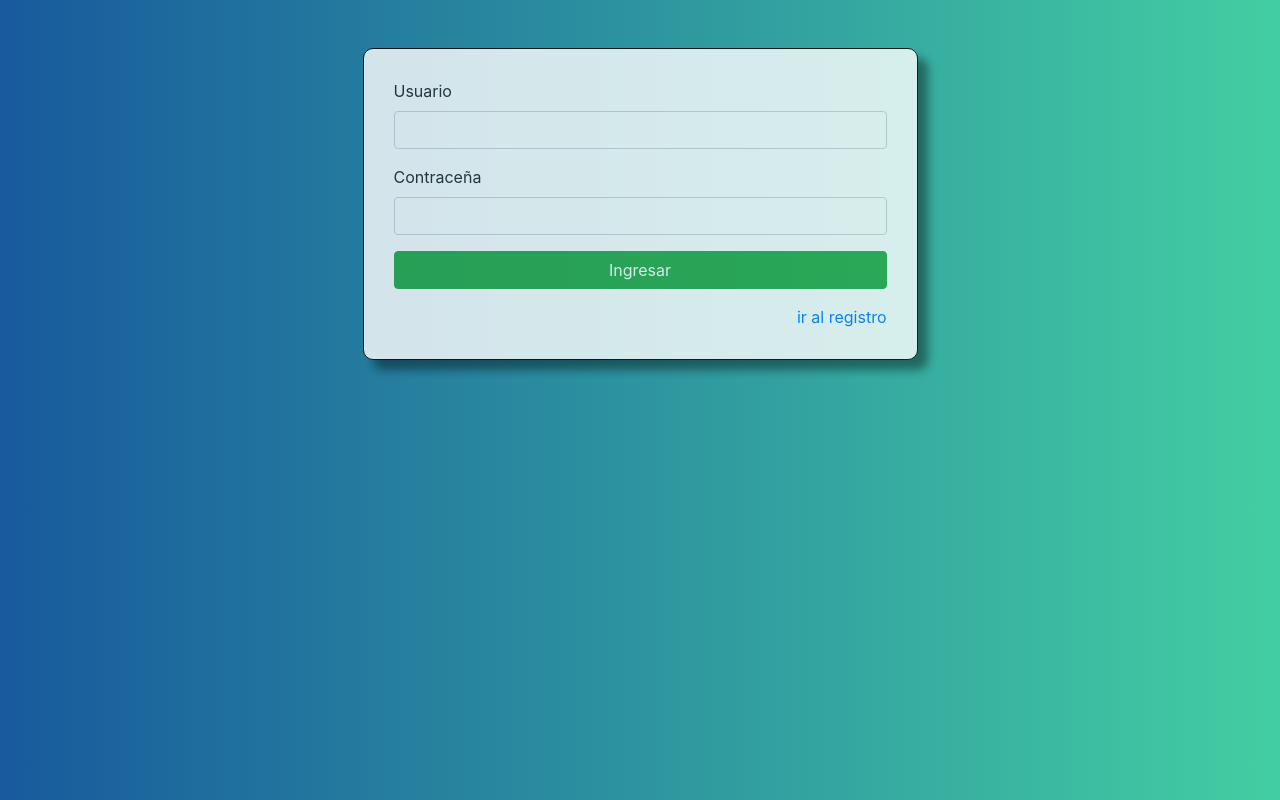
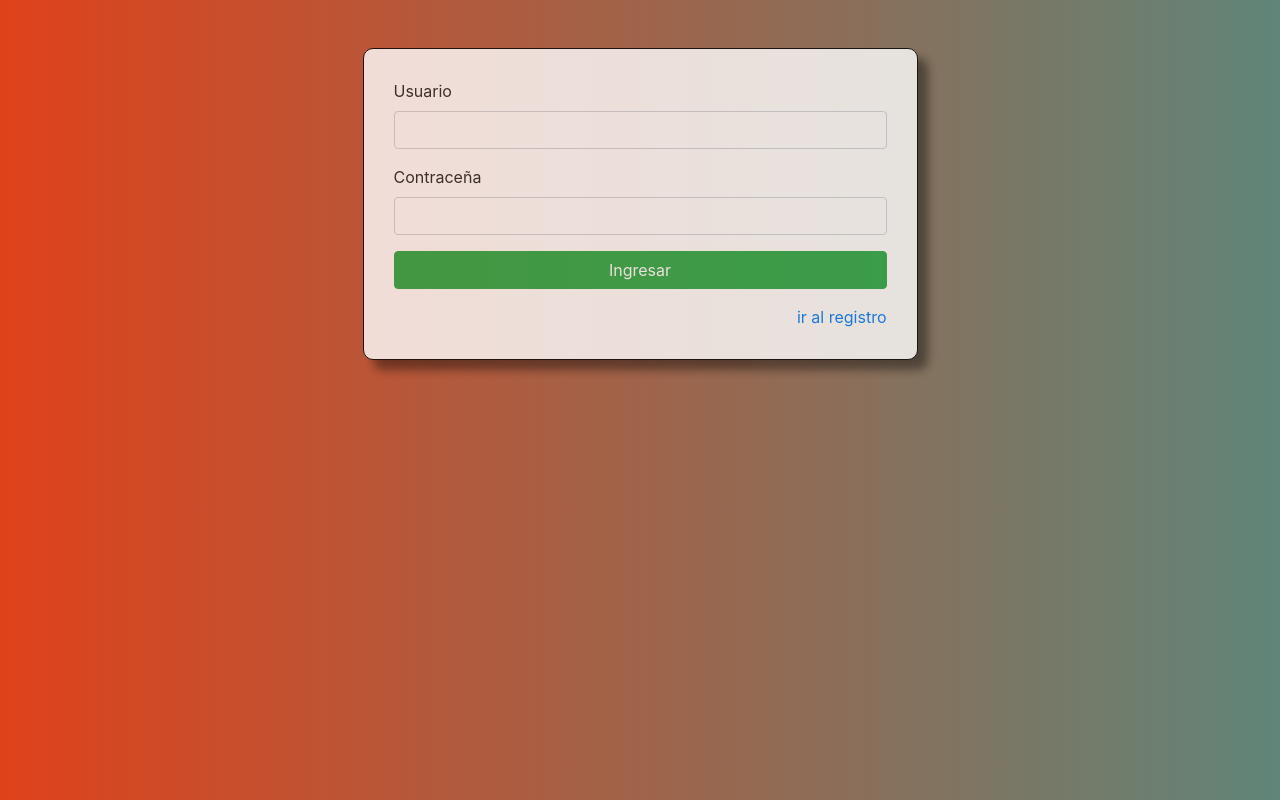
Before and after one commit to TruenoxDDH/loginLptrue, a plain HTML site: page index.html in a window 1280 px wide. Drawn offline with Linux system fonts and the light colour scheme.

Commit message:
Nueve1 comit

```diff
--- a/css/estilos.css
+++ b/css/estilos.css
@@ -1,5 +1,5 @@
 body{
-    background: linear-gradient(to right, #185a9d,#43cea2);
+    background: linear-gradient(to right, #df421b,#608579);
 }
 
 #login,#registro{
```
